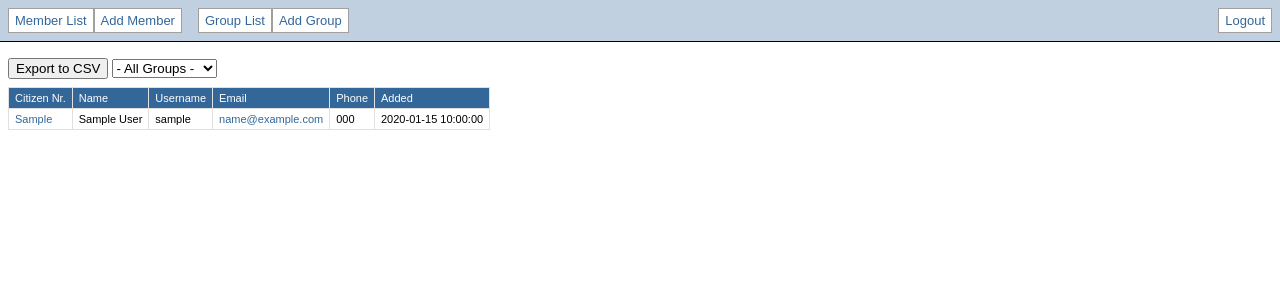
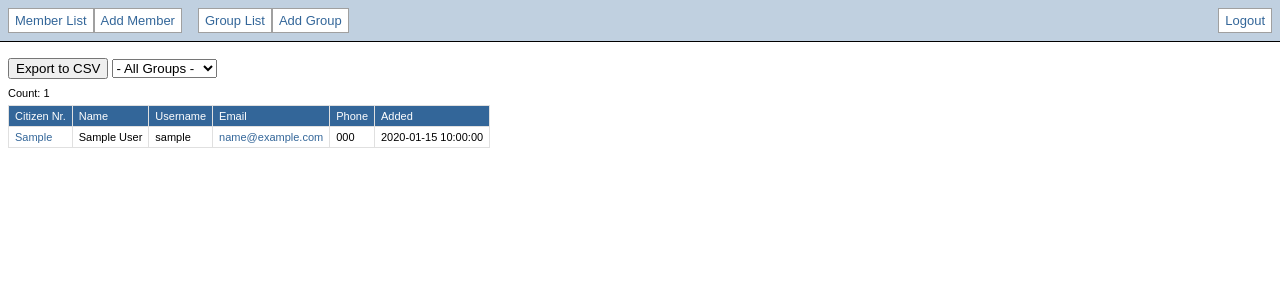
Before and after one commit to piratar/icepirate, a Django app: page /member/list/ in a window 1280 px wide. Shown: the top 300 px of the page. Run offline with Django 3.2, Linux system fonts and the light colour scheme; a user stored in the database is signed in; tables that the repository leaves empty hold one stand-in row (values such as "Sample post"); parts of the project's set-up code (start-up, migrations or seed data) failed here and were passed over; some libraries are stand-ins or nearby versions.

Commit message:
Member count on member listing

```diff
--- a/icepirate/static/icepirate/css/icepirate.css
+++ b/icepirate/static/icepirate/css/icepirate.css
@@ -54,6 +54,7 @@ div.formbuttons { text-align: center; float: left; width: 100%; padding: 0px 0px
 div.formbuttons button { margin-top: 8px; margin-bottom: 8px; }
 div.formbuttons-top button { float: right; padding-top: 0px; margin-top: 0px; }
 div.list-top-buttons button { margin-top: 8px; margin-bottom: 8px; }
+div.list-top-stats { margin-bottom: 6px; }
 
 /* Errors */
 ul.errorlist { margin-bottom: 0px; margin-top: 0px; padding-left: 0px; max-width: 100% !important; width: 100%; }
--- a/templates/member/list.html
+++ b/templates/member/list.html
@@ -30,6 +30,13 @@ $(document).ready(function() {
     {% endif %}
 </div>
 
+<div class="list-top-stats">
+    <span class="stats-field">
+        <span class="stats-label">{% trans 'Count' %}:</span>
+        <span class="stats-value">{{ members.count }}</span>
+    </span>
+</div>
+
 <table>
 	<thead>
 		<tr>
```
